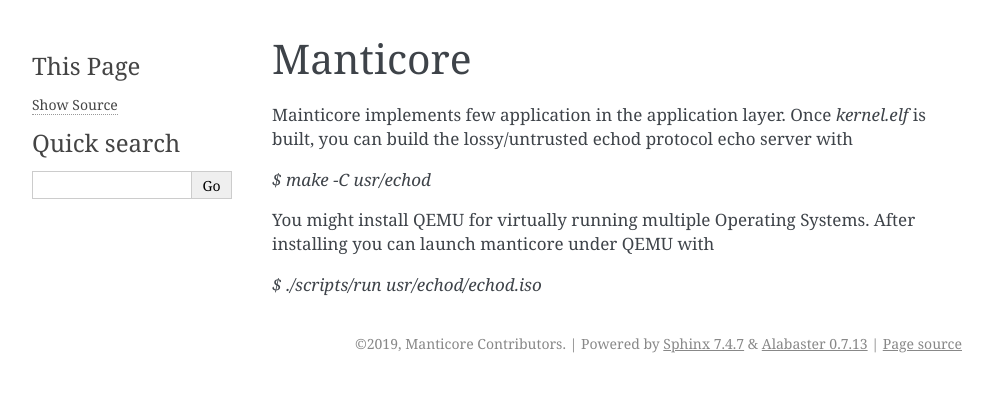
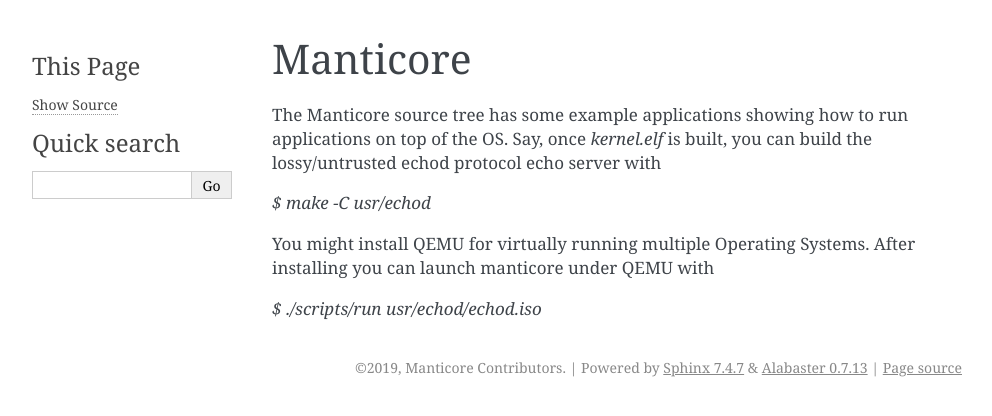
Before and after one commit to manticoreos/manticore, a Sphinx documentation site: the page built from docs/guides/user.rst, in a window 1280 px wide. Shown: the top 416 px of the page, without its empty margins (148-1140 px from the left). Built offline with Sphinx 7.4.7, drawn with Linux system fonts in a browser that asks for light colours; pages that are not in the unit, such as notebooks, are missing from menus.

Commit message:
Repharse file description

```diff
--- a/docs/guides/user.rst
+++ b/docs/guides/user.rst
@@ -1,8 +1,9 @@
 Manticore
 ----------
 
-Mainticore implements few application in the application layer. Once `kernel.elf`
-is built, you can build the lossy/untrusted echod protocol echo server with
+The Manticore source tree has some example applications showing how to run
+applications on top of the OS. Say, once `kernel.elf` is built, you can build
+the lossy/untrusted echod protocol echo server with
 
 `$ make -C usr/echod`
 
```
